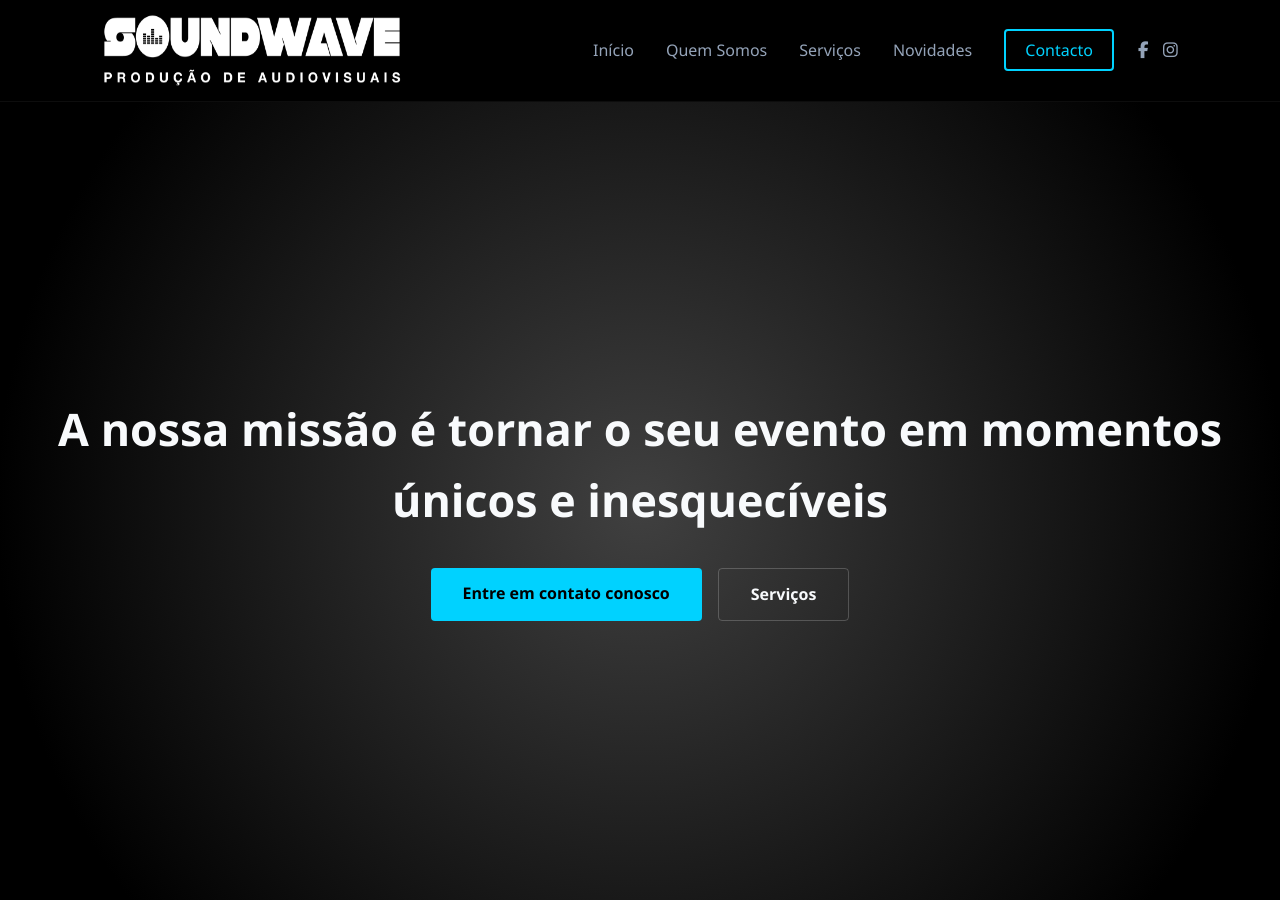
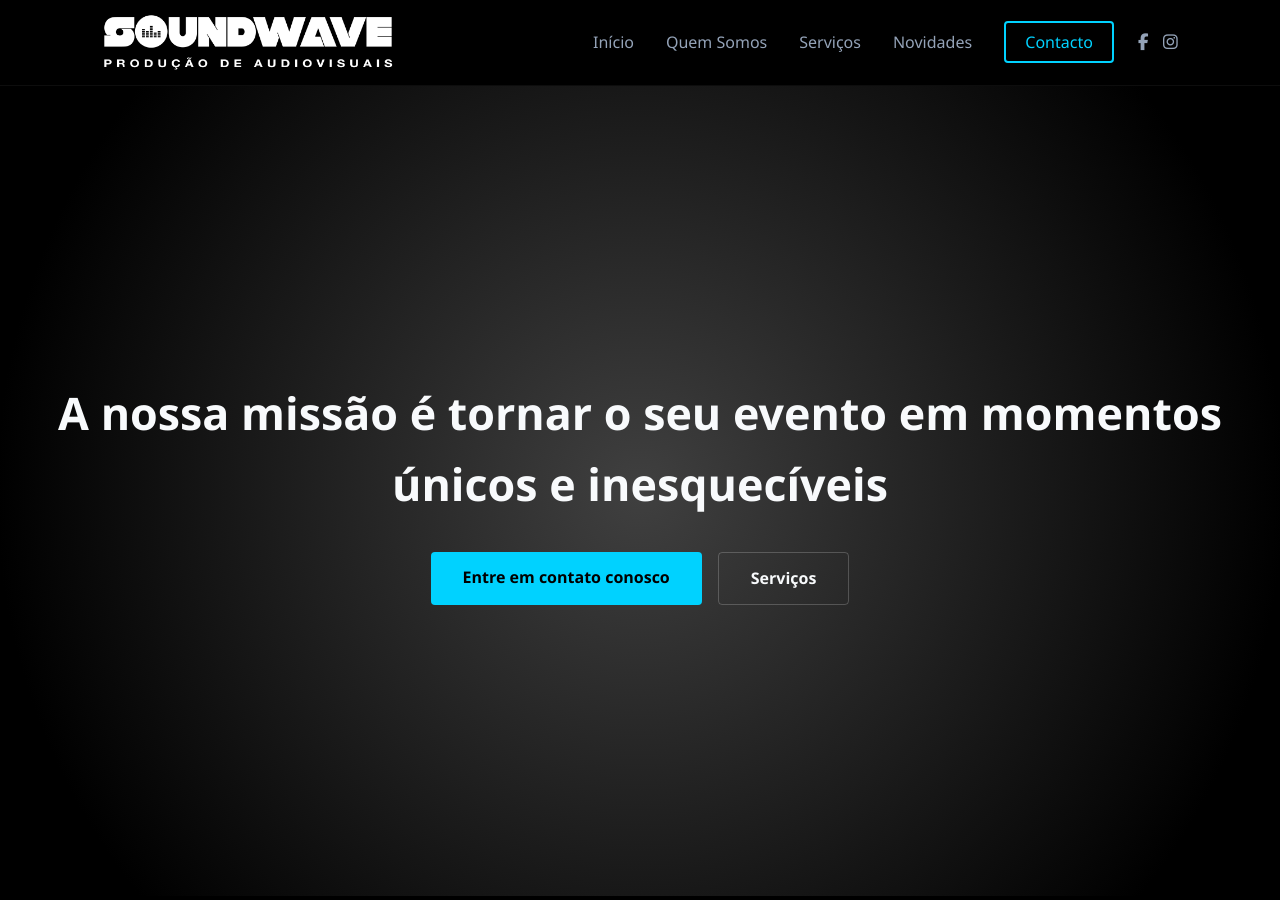
Before and after one commit to jaarego/jaarego.github.io, a Jekyll site: the page built from index.html, in a window 1280 px wide and 900 px high. Built offline with Jekyll 4.4.1, drawn with Linux system fonts in a browser that asks for light colours.

Commit message:
correção ao tamanho do logo

```diff
--- a/_sass/_navbar.scss
+++ b/_sass/_navbar.scss
@@ -62,18 +62,29 @@
 
     /* Impede que o logo encolha demasiado */
     flex-shrink: 0;
+
+    line-height: 0; /* Evita espaços verticais indesejados */
 }
 
 /* Imagem do logótipo */
 .logo img {
-    /* Altura base do logo em desktop */
-    height: 72px;
+    /* Exibe a imagem como bloco para evitar espaços indesejados */
+    display: block;
+
+    /* Altura responsiva, mantendo proporção */
+    height: clamp(42px, 4.5vw, 56px) !important;
 
     /* Mantém proporção correta */
-    width: auto;
+    width: auto !important;
 
     /* Limite máximo de largura */
-    max-width: 300px;
+    max-width: 100%;
+
+    /* Garante que a imagem se encaixe dentro do espaço disponível */
+    object-fit: contain;
+
+    /* Alinhamento vertical ao centro */
+    align-self: center;
 }
 
 /* -------------------------------------------------
```
